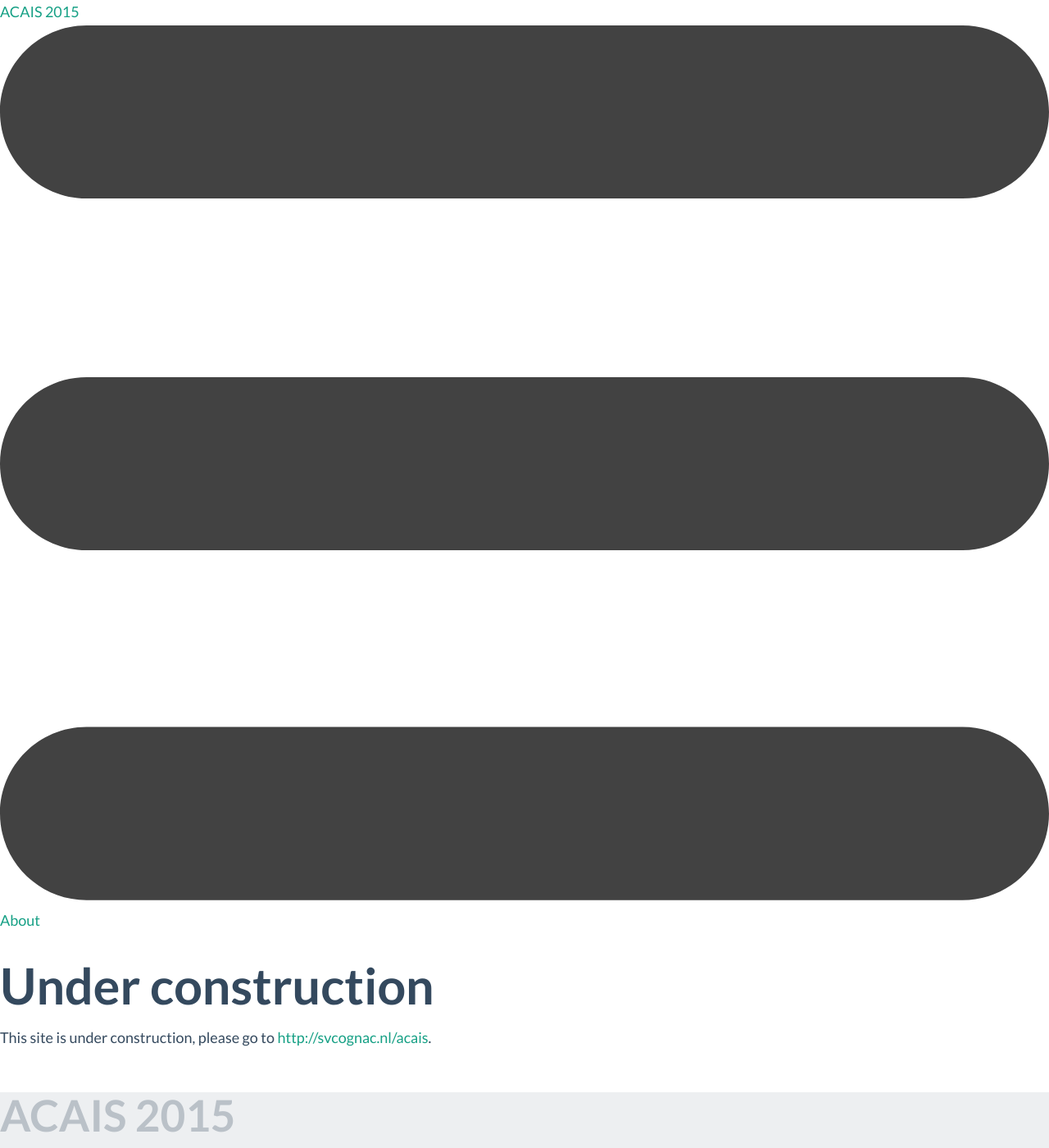
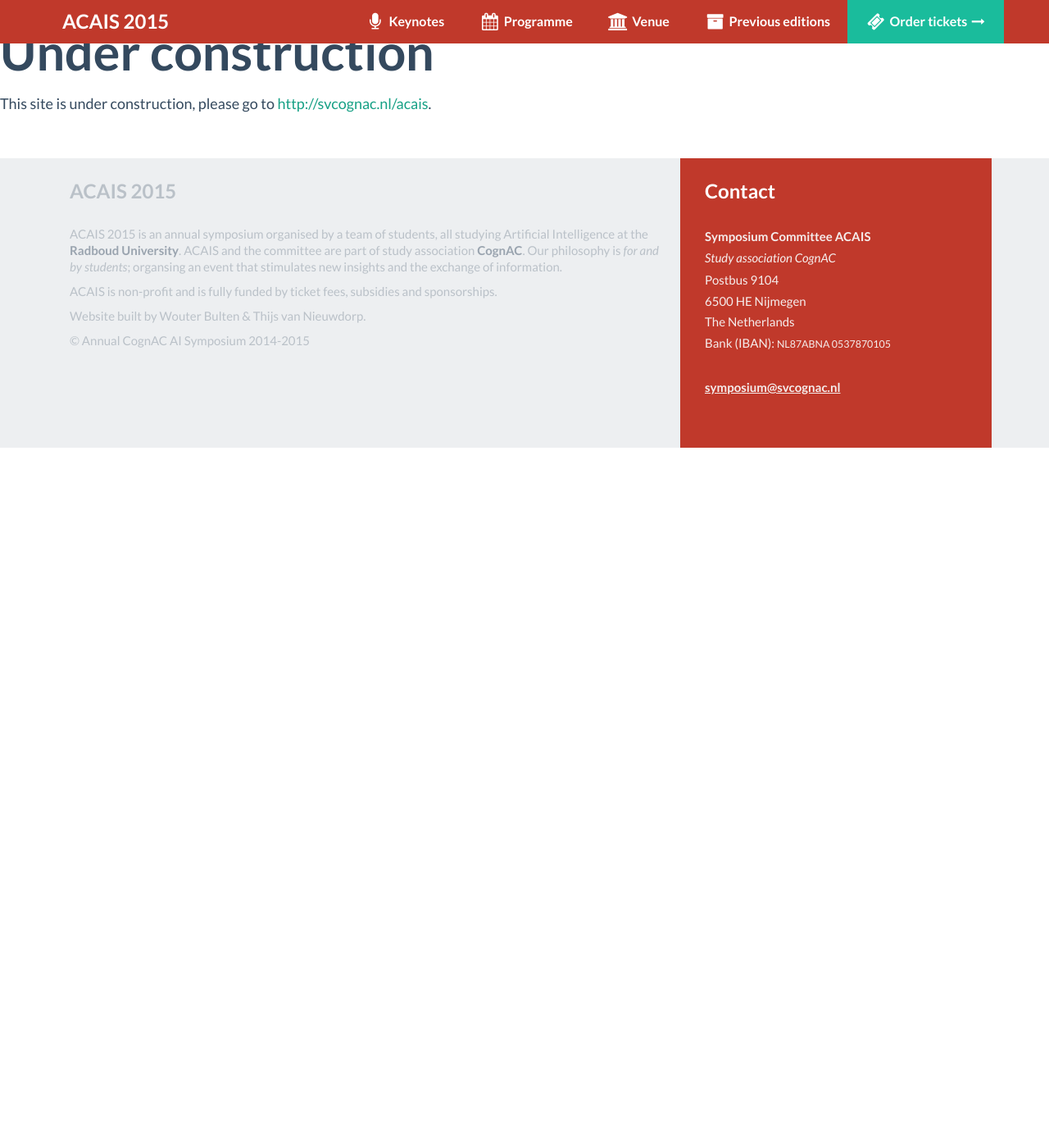
Before and after one commit to wouterbulten/acais-website, a Jekyll site: the page built from index.html, in a window 1280 px wide and 1400 px high. Shown: the whole window at 82% size. Built offline with Jekyll 4.4.1, drawn with Linux system fonts in a browser that asks for light colours; nearby versions of some CDN libraries; some of the changed text lies outside the part shown.

Commit message:
Implemented footer and header.

```diff
--- a/_includes/footer.html
+++ b/_includes/footer.html
@@ -1,55 +1,25 @@
-<footer class="site-footer">
+<footer>
+	<div class="container">
+		<div class="col-md-8">
+			<h3 class="footer-title">ACAIS 2015</h3>
 
-  <div class="wrapper">
-
-    <h2 class="footer-heading">{{ site.title }}</h2>
-
-    <div class="footer-col-wrapper">
-      <div class="footer-col  footer-col-1">
-        <ul class="contact-list">
-          <li>{{ site.title }}</li>
-          <li><a href="mailto:{{ site.email }}">{{ site.email }}</a></li>
-        </ul>
-      </div>
-
-      <div class="footer-col  footer-col-2">
-        <ul class="social-media-list">
-          {% if site.github_username %}
-          <li>
-            <a href="https://github.com/{{ site.github_username }}">
-              <span class="icon  icon--github">
-                <svg viewBox="0 0 16 16">
-                  <path fill="#828282" d="M7.999,0.431c-4.285,0-7.76,3.474-7.76,7.761 c0,3.428,2.223,6.337,5.307,7.363c0.388,0.071,0.53-0.168,0.53-0.374c0-0.184-0.007-0.672-0.01-1.32 c-2.159,0.469-2.614-1.04-2.614-1.04c-0.353-0.896-0.862-1.135-0.862-1.135c-0.705-0.481,0.053-0.472,0.053-0.472 c0.779,0.055,1.189,0.8,1.189,0.8c0.692,1.186,1.816,0.843,2.258,0.645c0.071-0.502,0.271-0.843,0.493-1.037 C4.86,11.425,3.049,10.76,3.049,7.786c0-0.847,0.302-1.54,0.799-2.082C3.768,5.507,3.501,4.718,3.924,3.65 c0,0,0.652-0.209,2.134,0.796C6.677,4.273,7.34,4.187,8,4.184c0.659,0.003,1.323,0.089,1.943,0.261 c1.482-1.004,2.132-0.796,2.132-0.796c0.423,1.068,0.157,1.857,0.077,2.054c0.497,0.542,0.798,1.235,0.798,2.082 c0,2.981-1.814,3.637-3.543,3.829c0.279,0.24,0.527,0.713,0.527,1.437c0,1.037-0.01,1.874-0.01,2.129 c0,0.208,0.14,0.449,0.534,0.373c3.081-1.028,5.302-3.935,5.302-7.362C15.76,3.906,12.285,0.431,7.999,0.431z"/>
-                </svg>
-              </span>
-
-              <span class="username">{{ site.github_username }}</span>
-            </a>
-          </li>
-          {% endif %}
-
-          {% if site.twitter_username %}
-          <li>
-            <a href="https://twitter.com/{{ site.twitter_username }}">
-              <span class="icon  icon--twitter">
-                <svg viewBox="0 0 16 16">
-                  <path fill="#828282" d="M15.969,3.058c-0.586,0.26-1.217,0.436-1.878,0.515c0.675-0.405,1.194-1.045,1.438-1.809
-                  c-0.632,0.375-1.332,0.647-2.076,0.793c-0.596-0.636-1.446-1.033-2.387-1.033c-1.806,0-3.27,1.464-3.27,3.27 c0,0.256,0.029,0.506,0.085,0.745C5.163,5.404,2.753,4.102,1.14,2.124C0.859,2.607,0.698,3.168,0.698,3.767 c0,1.134,0.577,2.135,1.455,2.722C1.616,6.472,1.112,6.325,0.671,6.08c0,0.014,0,0.027,0,0.041c0,1.584,1.127,2.906,2.623,3.206 C3.02,9.402,2.731,9.442,2.433,9.442c-0.211,0-0.416-0.021-0.615-0.059c0.416,1.299,1.624,2.245,3.055,2.271 c-1.119,0.877-2.529,1.4-4.061,1.4c-0.264,0-0.524-0.015-0.78-0.046c1.447,0.928,3.166,1.469,5.013,1.469 c6.015,0,9.304-4.983,9.304-9.304c0-0.142-0.003-0.283-0.009-0.423C14.976,4.29,15.531,3.714,15.969,3.058z"/>
-                </svg>
-              </span>
-
-              <span class="username">{{ site.twitter_username }}</span>
-            </a>
-          </li>
-          {% endif %}
-        </ul>
-      </div>
-
-      <div class="footer-col  footer-col-3">
-        <p class="text">{{ site.description }}</p>
-      </div>
-    </div>
-
-  </div>
-
+			<p>ACAIS 2015 is an annual symposium organised by a team of students, all studying Artificial Intelligence at the <a href="http://www.ru.nl">Radboud University</a>. ACAIS and the committee are part of study association <a href="http://www.svcognac.nl">CognAC</a>. Our philosophy is <em>for and by students</em>; organsing an event that stimulates new insights and the exchange of information.</p>
+			<p>ACAIS is non-profit and is fully funded by ticket fees, subsidies and sponsorships.</p>
+			<p>Website built by Wouter Bulten &amp; Thijs van Nieuwdorp.</p>
+			<p>&copy; Annual CognAC AI Symposium 2014-2015</p>
+		</div>
+		<div class="col-md-4 footer-banner">
+			<h3 class="footer-title">Contact</h3>
+			<address>
+				<strong>Symposium Committee ACAIS</strong><br>
+				<i>Study association CognAC</i><br>
+				Postbus 9104<br>
+				6500 HE Nijmegen<br>
+				The Netherlands<br>
+				Bank (IBAN): <small>NL87ABNA 0537870105</small><br>
+				<br>
+				<a href="mailto:symposium@svcognac.nl">symposium@svcognac.nl</a><br>
+			</address>
+		</div>
+	</div>
 </footer>
--- a/_includes/header.html
+++ b/_includes/header.html
@@ -1,27 +1,23 @@
-<header class="site-header">
-
-  <div class="wrapper">
-
-    <a class="site-title" href="{{ site.baseurl }}/">{{ site.title }}</a>
-
-    <nav class="site-nav">
-      <a href="#" class="menu-icon">
-        <svg viewBox="0 0 18 15">
-          <path fill="#424242" d="M18,1.484c0,0.82-0.665,1.484-1.484,1.484H1.484C0.665,2.969,0,2.304,0,1.484l0,0C0,0.665,0.665,0,1.484,0 h15.031C17.335,0,18,0.665,18,1.484L18,1.484z"/>
-          <path fill="#424242" d="M18,7.516C18,8.335,17.335,9,16.516,9H1.484C0.665,9,0,8.335,0,7.516l0,0c0-0.82,0.665-1.484,1.484-1.484 h15.031C17.335,6.031,18,6.696,18,7.516L18,7.516z"/>
-          <path fill="#424242" d="M18,13.516C18,14.335,17.335,15,16.516,15H1.484C0.665,15,0,14.335,0,13.516l0,0 c0-0.82,0.665-1.484,1.484-1.484h15.031C17.335,12.031,18,12.696,18,13.516L18,13.516z"/>
-        </svg>
-      </a>
-
-      <div class="trigger">
-        {% for page in site.pages %}
-          {% if page.title %}
-          <a class="page-link" href="{{ page.url | prepend: site.baseurl }}">{{ page.title }}</a>
-          {% endif %}
-        {% endfor %}
-      </div>
-    </nav>
-
-  </div>
-
-</header>
+<div class="navbar navbar-inverse navbar-fixed-top  main-nav" role="navigation">
+	<div class="container">
+		<div class="navbar-header">
+			<button type="button" class="navbar-toggle" data-toggle="collapse" data-target=".navbar-collapse">
+				<span class="sr-only">Toggle navigation</span>
+				<span class="icon-bar"></span>
+				<span class="icon-bar"></span>
+				<span class="icon-bar"></span>
+			</button>
+			<a class="navbar-brand" href="#home">ACAIS 2015</a>
+		</div>
+		<div class="navbar-collapse collapse">
+			<ul class="nav navbar-nav navbar-right">
+				<li><a href="#keynotes"><i class="fa fa-microphone fa-lg fa-fw"></i> <span class="hidden-sm">Keynotes</span></a></li>
+				<li><a href="#programme"><i class="fa fa-calendar fa-lg fa-fw"></i> <span class="hidden-sm">Programme</span></a></li>
+				<li><a href="#venue"><i class="fa fa-university fa-lg fa-fw"></i> <span class="hidden-sm">Venue</span></a></li>
+				<li><a href="#who-are-we"><i class="fa fa-archive fa-lg fa-fw"></i> <span class="hidden-sm">Previous editions</span></a></li>
+				<li><a class="order-tickets" href="#order-tickets"><i class="fa fa-ticket fa-lg fa-fw"></i> Order tickets <i class="fa fa-long-arrow-right fa-fw"></i></a></li>
+			</ul>
+		</div>
+		<!--/.navbar-collapse -->
+	</div>
+</div>
```
